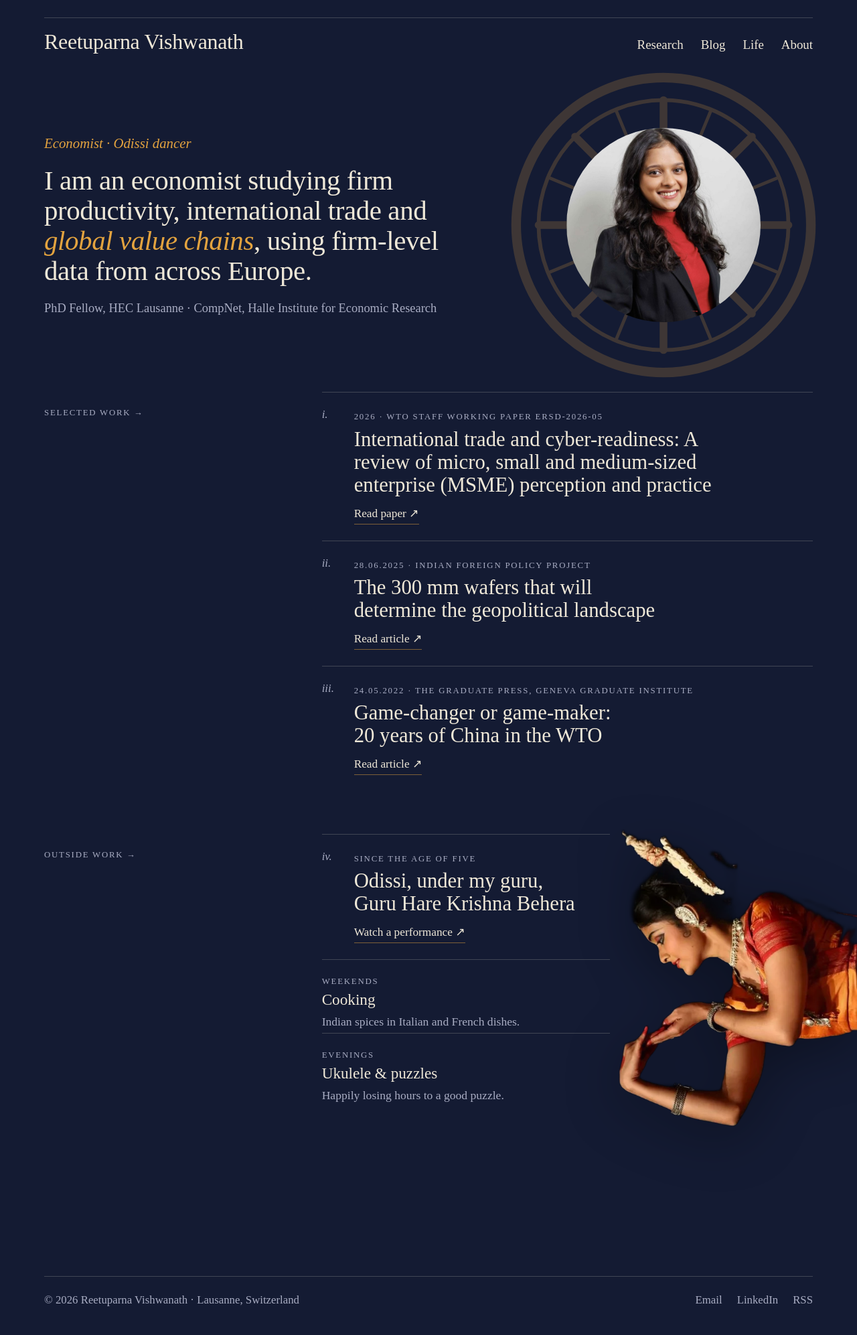
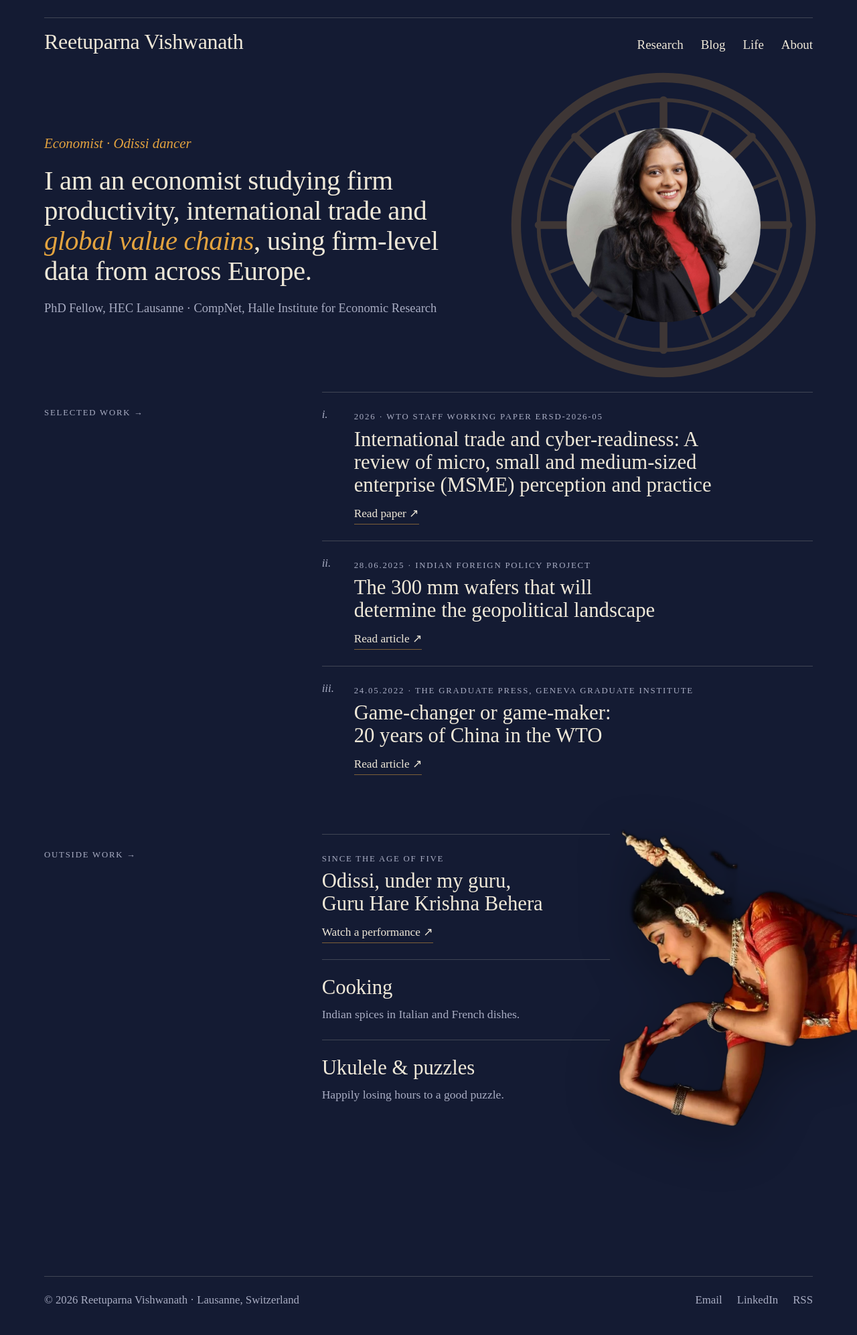
Before and after one commit to reetuparnav/Reetuparnav.github.io, a Jekyll site: the page built from index.html, in a window 1280 px wide. Shown: the whole page at 67% size. Built offline with Jekyll 4.4.1, drawn with Linux system fonts in a browser that asks for light colours; some web fonts are replaced.

Commit message:
Outside work: no numbering or time labels; cut-out beside the label on phones and smaller screens
Co-Authored-By: Claude Opus 5.5 <noreply@anthropic.com>
Claude-Session: https://claude.ai/code/session_01Xsa2R2ve3LfZ8MkfZayTEc

```diff
--- a/assets/css/style.css
+++ b/assets/css/style.css
@@ -75,7 +75,10 @@ a.kicker:hover{color:var(--a)}
 .bleed{position:relative}
 .bleed .dancer{position:absolute;right:0;top:-10px;height:560px;width:auto;pointer-events:none;filter:drop-shadow(0 18px 40px rgba(0,0,0,.35))}
 .bleed .sec > div{position:relative;z-index:1;max-width:430px}
-.bleed .trio{grid-template-columns:1fr}
+.outside .item{border-top:1px solid var(--r);padding:20px 0 24px}
+.outside h3{font-size:clamp(1.45rem,2.4vw,1.95rem);line-height:1.12;margin:4px 0 10px}
+.outside h3 a{text-decoration:none}
+.outside p{margin:0;color:var(--m);font-size:1.1rem}
 .bleed{min-height:580px}
 
 /* inner pages */
@@ -146,8 +149,20 @@ a.kicker:hover{color:var(--a)}
   .portrait{max-width:240px}
   .entry{grid-template-columns:36px minmax(0,1fr)}
   .pubs > li{padding-left:36px}
-  .bleed{min-height:0}
-  .bleed .dancer{position:relative;right:auto;top:auto;height:auto;width:80%;justify-self:end;margin:4px calc(-1 * max(16px, env(safe-area-inset-right, 0px))) 6px 0}
-  .bleed .sec > div{max-width:none}
 }
 @media (prefers-reduced-motion:no-preference){a{transition:color .15s}}
+
+/* Outside work: below 1240px the cut-out sits beside the section label instead of overlapping the text */
+@media (max-width:1240px){
+  .bleed{min-height:0}
+  .bleed .sec{align-items:start}
+  .bleed .sec > .kicker{grid-column:1;grid-row:1}
+  .bleed .dancer{position:relative;right:auto;top:auto;height:auto;grid-column:2;grid-row:1;justify-self:end;width:min(100%,420px);margin:0 calc(-1 * max(16px, env(safe-area-inset-right, 0px))) 6px 0}
+  .bleed .sec > div{grid-column:2;grid-row:2;max-width:none}
+}
+@media (max-width:720px){
+  .bleed .sec{grid-template-columns:minmax(0,1fr) 58%}
+  .bleed .sec > .kicker{padding-top:18px;white-space:nowrap}
+  .bleed .dancer{width:calc(100% + max(16px, env(safe-area-inset-right, 0px)));max-width:none}
+  .bleed .sec > div{grid-column:1 / -1}
+}
--- a/index.html
+++ b/index.html
@@ -43,17 +43,19 @@ layout: default
       <section class="sec" aria-labelledby="out">
         <a class="kicker" id="out" href="{{ '/life/' | relative_url }}">Outside work</a>
         <img class="dancer" src="{{ '/assets/img/odissi-cutout.webp' | relative_url }}" alt="Reetuparna performing Odissi">
-        <div>
-          <ol class="entries">
-            <li class="entry"><div>
-              <span class="date">Since the age of five</span>
-              <h3><a href="{{ '/life/' | relative_url }}">Odissi, under my guru, Guru Hare Krishna Behera</a></h3>
-              <a class="go ext" href="https://www.youtube.com/watch?v=01AtetiPhDU">Watch a performance</a>
-            </div></li>
-          </ol>
-          <div class="trio">
-            <div><span class="date">Weekends</span><h4>Cooking</h4><p>Indian spices in Italian and French dishes.</p></div>
-            <div><span class="date">Evenings</span><h4>Ukulele &amp; puzzles</h4><p>Happily losing hours to a good puzzle.</p></div>
+        <div class="outside">
+          <div class="item">
+            <span class="date">Since the age of five</span>
+            <h3><a href="{{ '/life/' | relative_url }}">Odissi, under my guru, Guru Hare Krishna Behera</a></h3>
+            <a class="go ext" href="https://www.youtube.com/watch?v=01AtetiPhDU">Watch a performance</a>
+          </div>
+          <div class="item">
+            <h3>Cooking</h3>
+            <p>Indian spices in Italian and French dishes.</p>
+          </div>
+          <div class="item">
+            <h3>Ukulele &amp; puzzles</h3>
+            <p>Happily losing hours to a good puzzle.</p>
           </div>
         </div>
       </section>
```
